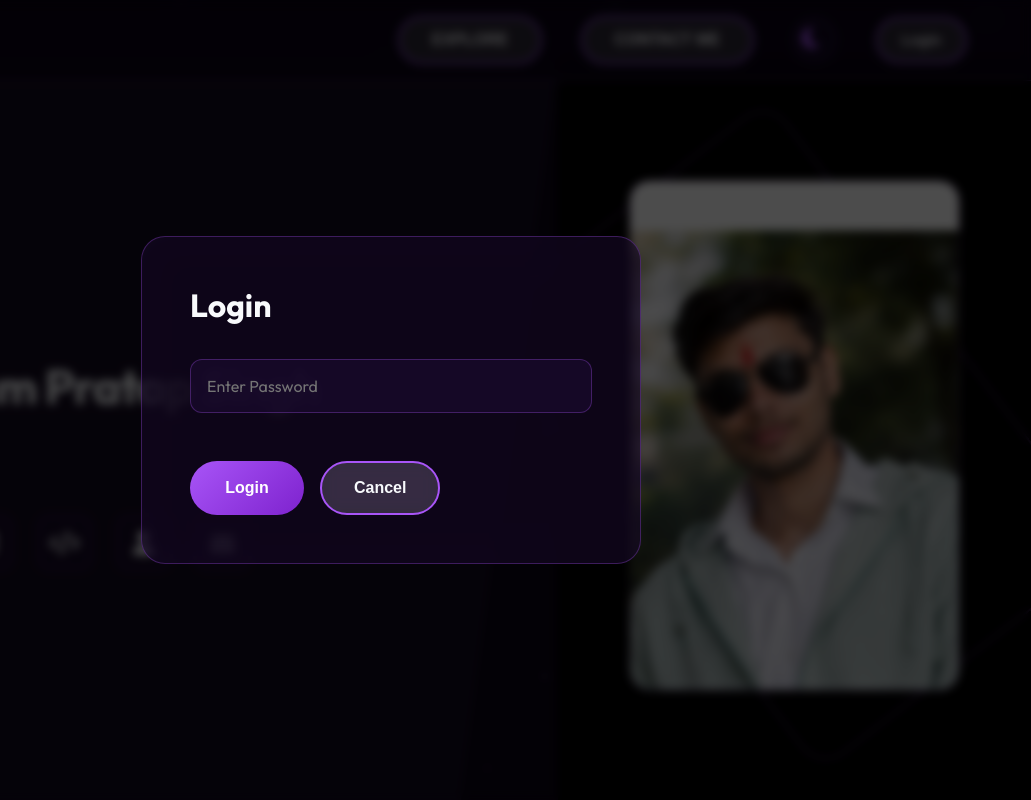
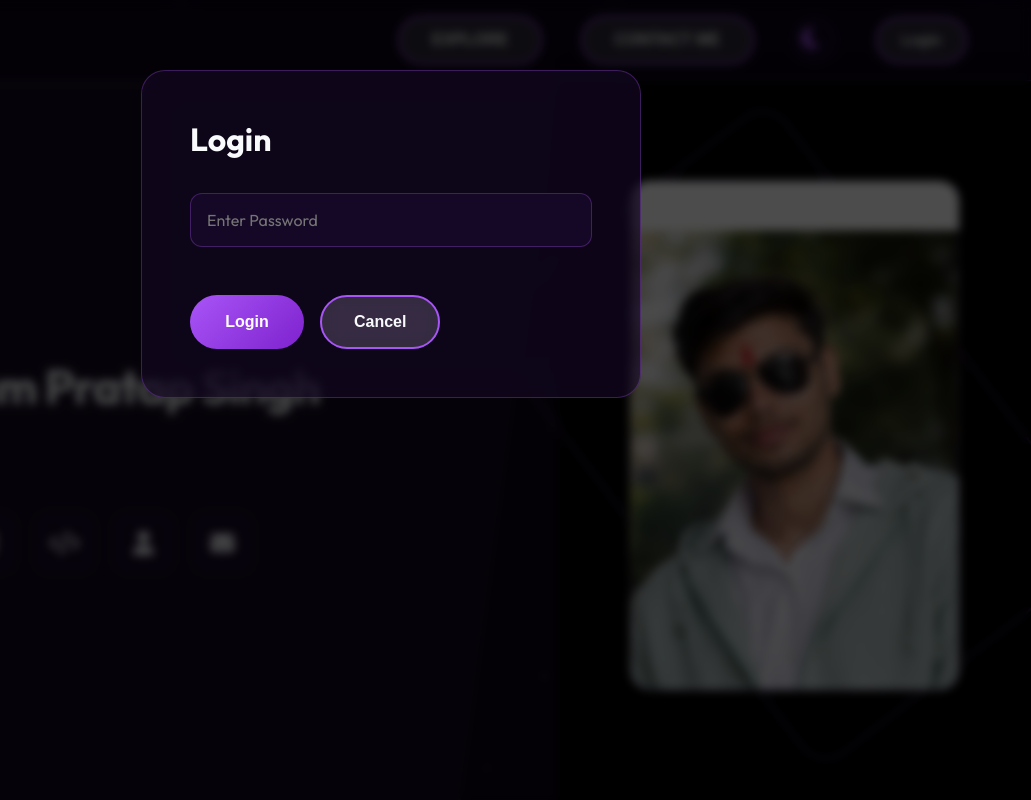
Before and after one commit to shivam-pratap75/My_Portfolio, a website: page index.html in a window 1280 px wide. Both pictures are taken after a click on the button "Login". Shown: the top 800 px of the page, 249-1280 px from the left. Drawn offline with Linux system fonts and the light colour scheme; no server answers.

```diff
--- a/style.css
+++ b/style.css
@@ -2205,3 +2205,18 @@ footer .social-links {
     }
 
 }
+
+/* FIX MODAL SCROLLING */
+.modal {
+    align-items: flex-start !important;
+    padding-top: 50px !important;
+    overflow-y: auto !important;
+}
+
+.modal-content {
+    max-height: 80vh !important;
+    overflow-y: auto !important;
+    margin: 20px auto !important;
+    width: 90% !important;
+    max-width: 500px !important;
+}
```
